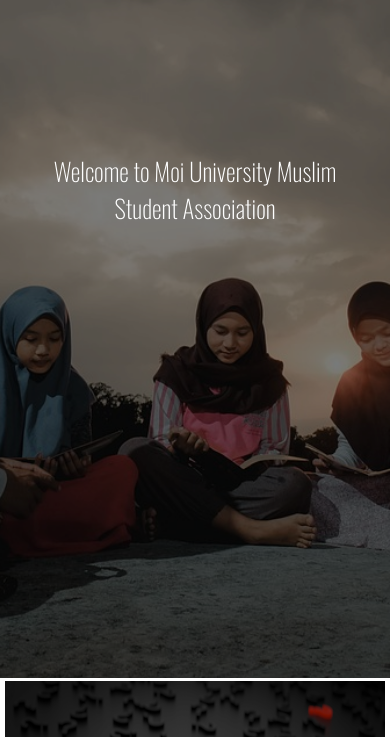
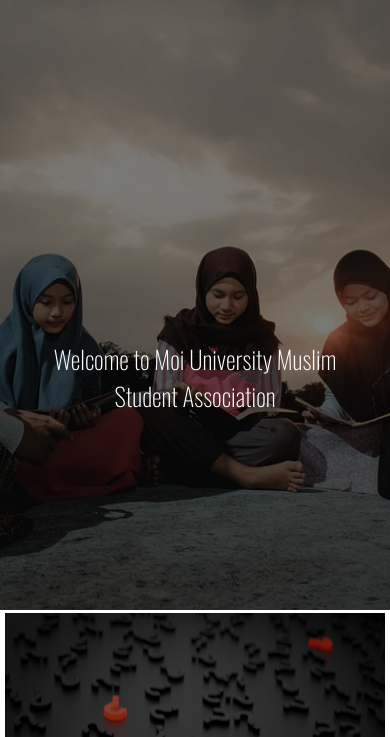
Before and after one commit to paulndalila/MUMSA, a plain HTML site: page index.html in a window 390 px wide. Shown: the part 65-802 px from the top of the page. Drawn offline with nearby package versions, Linux system fonts and the light colour scheme.

Commit message:
css update

```diff
--- a/css/announce.css
+++ b/css/announce.css
@@ -115,6 +115,7 @@
 .news .img img{
     height: 100%;
     width: 100%;
+    object-fit: cover;
 }
 
 .news h4{
--- a/css/style.css
+++ b/css/style.css
@@ -9,7 +9,9 @@ section{
     top: 0;
     left: 0;
     filter: brightness(50%);
+    object-fit: cover;
     width: 100%;
+    height: 100vh;
     z-index: -1;
 }
 
@@ -85,6 +87,16 @@ section{
         height: 300px;
         font-family: 'Oswald', sans-serif;
         text-align: center;
+        animation: moveWelcome 1s forwards;
+    }
+
+    @keyframes moveWelcome {
+        0%{
+
+        }
+        100%{
+            height: 100%;
+        }
     }
 
     .welcome h1{
@@ -94,10 +106,10 @@ section{
     }
 
     section{
-        height: 88vh;
+        height: 80vh;
     }
     #BACKGROUND{
-        height: 88vh;
+        height: 80vh;
         background-position: center;
         object-fit: cover;
     }
```
